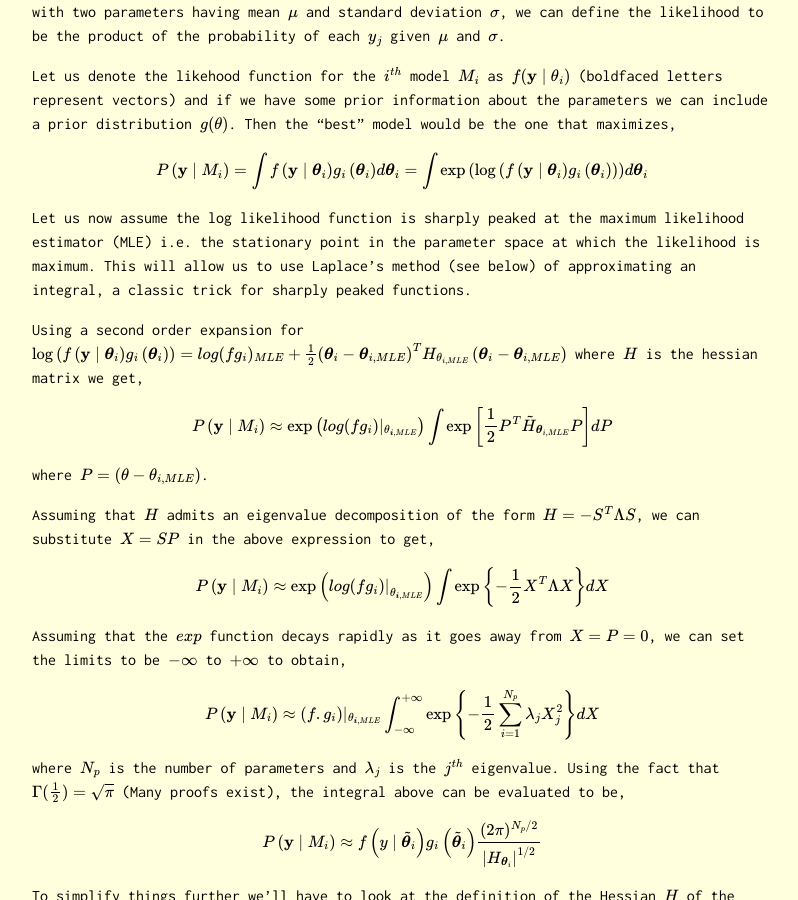
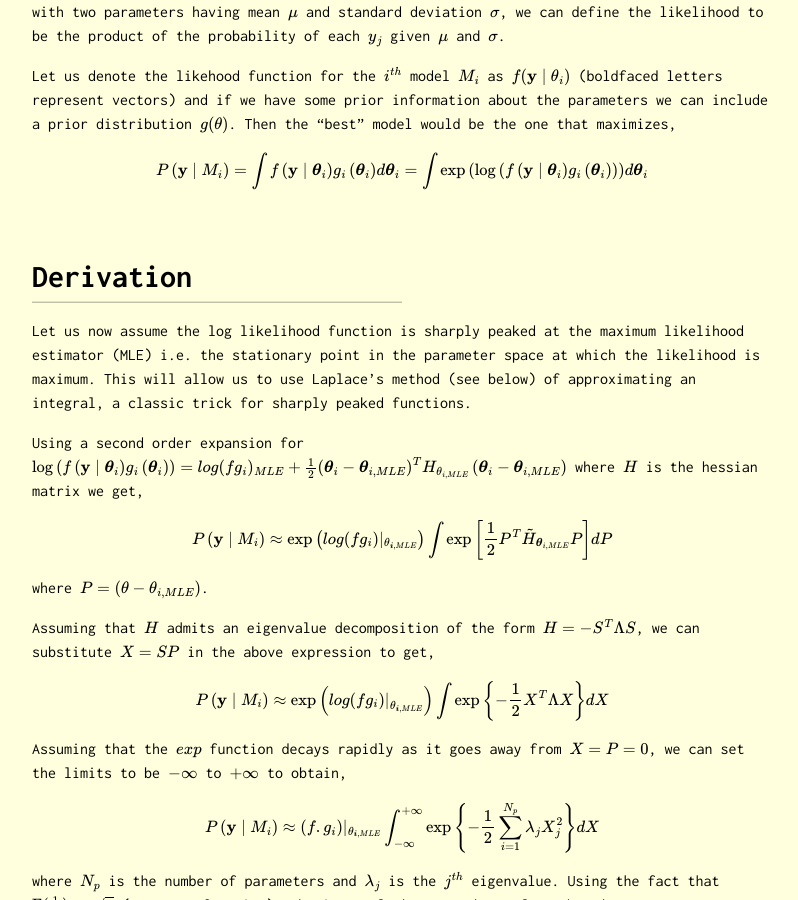
Before and after one commit to Oscuro-Phoenix/math-for-fun, a Jekyll site: the page built from _posts/2022-08-18-Problem-28.md, in a window 1280 px wide and 900 px high, scrolled down 1640 px. Shown: the whole window, without its empty margins (238-1036 px from the left). Built offline with Jekyll 4.4.1, drawn with Linux system fonts in a browser that asks for light colours; formulas are drawn with MathJax 3.

Commit message:
Update 2022-08-18-Problem-28.md

```diff
--- a/_posts/2022-08-18-Problem-28.md
+++ b/_posts/2022-08-18-Problem-28.md
@@ -35,6 +35,8 @@ $$
 P\left(\mathbf{y} \mid M_i\right)=\int f\left(\mathbf{y} \mid \boldsymbol{\theta}_i\right) g_i\left(\boldsymbol{\theta}_i\right) d \boldsymbol{\theta}_i=\int \exp \left(\log \left(f\left(\mathbf{y} \mid \boldsymbol{\theta}_i\right) g_i\left(\boldsymbol{\theta}_i\right)\right)\right) d \boldsymbol{\theta}_i
 $$
 
+
+# Derivation
 
 Let us now assume the log likelihood function is sharply peaked at the maximum likelihood estimator (MLE) i.e. the stationary point in the parameter space at which the likelihood is maximum. This will allow us to use Laplace's method (see below) of approximating an integral, a classic trick for sharply peaked functions.
 
```
